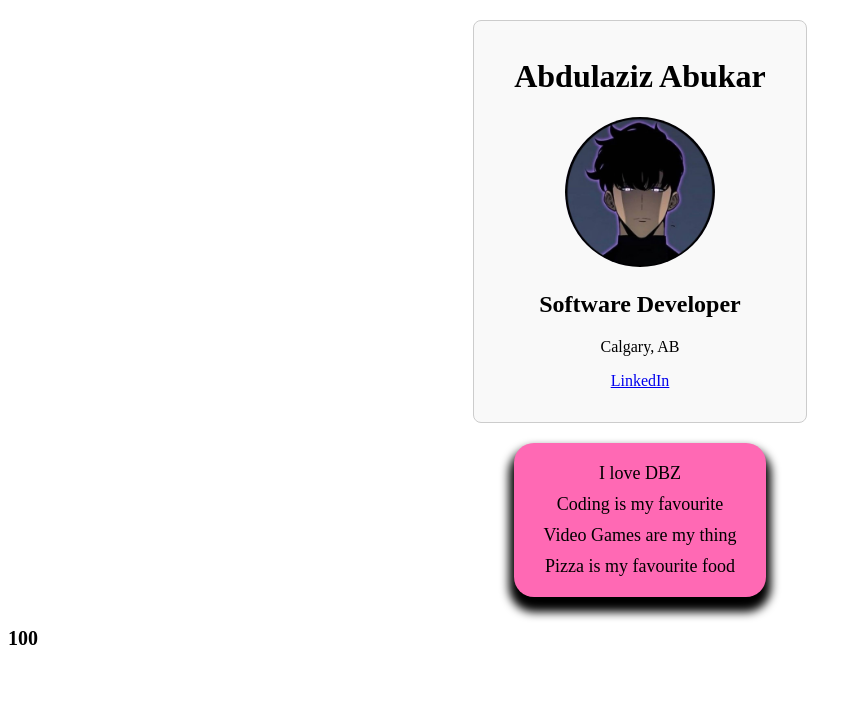
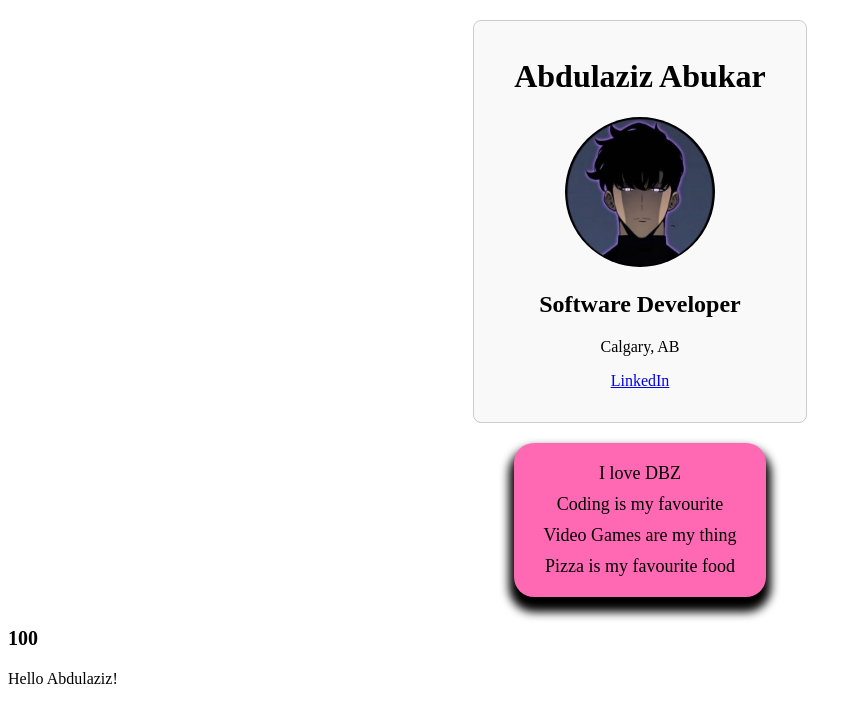
Before and after one commit to Abdulaziz-Abukar/ReactPractice, a React (Vite) app in the folder my-first-react-app/: page / in a window 1280 px wide. Shown: the top 722 px of the page, without its empty margins (0-861 px from the left). Built offline with nearby package versions, Linux system fonts and the light colour scheme.

Commit message:
adds a LoginStatusCard

```diff
--- a/my-first-react-app/src/App.jsx
+++ b/my-first-react-app/src/App.jsx
@@ -2,6 +2,7 @@ import React from "react";
 import BusinessCard from "./components/BusinessCard/BusinessCard";
 import FactsAboutMe from "./components/Facts-About-Me-List/Facts-About-Me-List";
 import SimpleMultiplcation from "./components/SimpleMulitiplication/SimpleMultiplication";
+import LoginStatusCard from "./components/LoginStatusCard/LoginStatusCard";
 
 function App() {
   return (
@@ -9,6 +10,7 @@ function App() {
       <BusinessCard />
       <FactsAboutMe />
       <SimpleMultiplcation />
+      <LoginStatusCard />
     </>
   )
 }
--- /dev/null
+++ b/my-first-react-app/src/components/LoginStatusCard/LoginStatusCard.jsx
@@ -0,0 +1,16 @@
+import React from "react";
+
+
+function LoginStatusCard() {
+    const isLoggedIn = true;
+    const name = 'Abdulaziz';
+    const helloUser = `Hello ${name}!`
+
+    return (
+        <div className='login-container'>
+            <p>{isLoggedIn && helloUser}</p>
+        </div>
+    )
+}
+
+export default LoginStatusCard;
```
Also changed, not shown: my-first-react-app/src/components/LoginStatusCard/LoginStatusCard.css (added).
